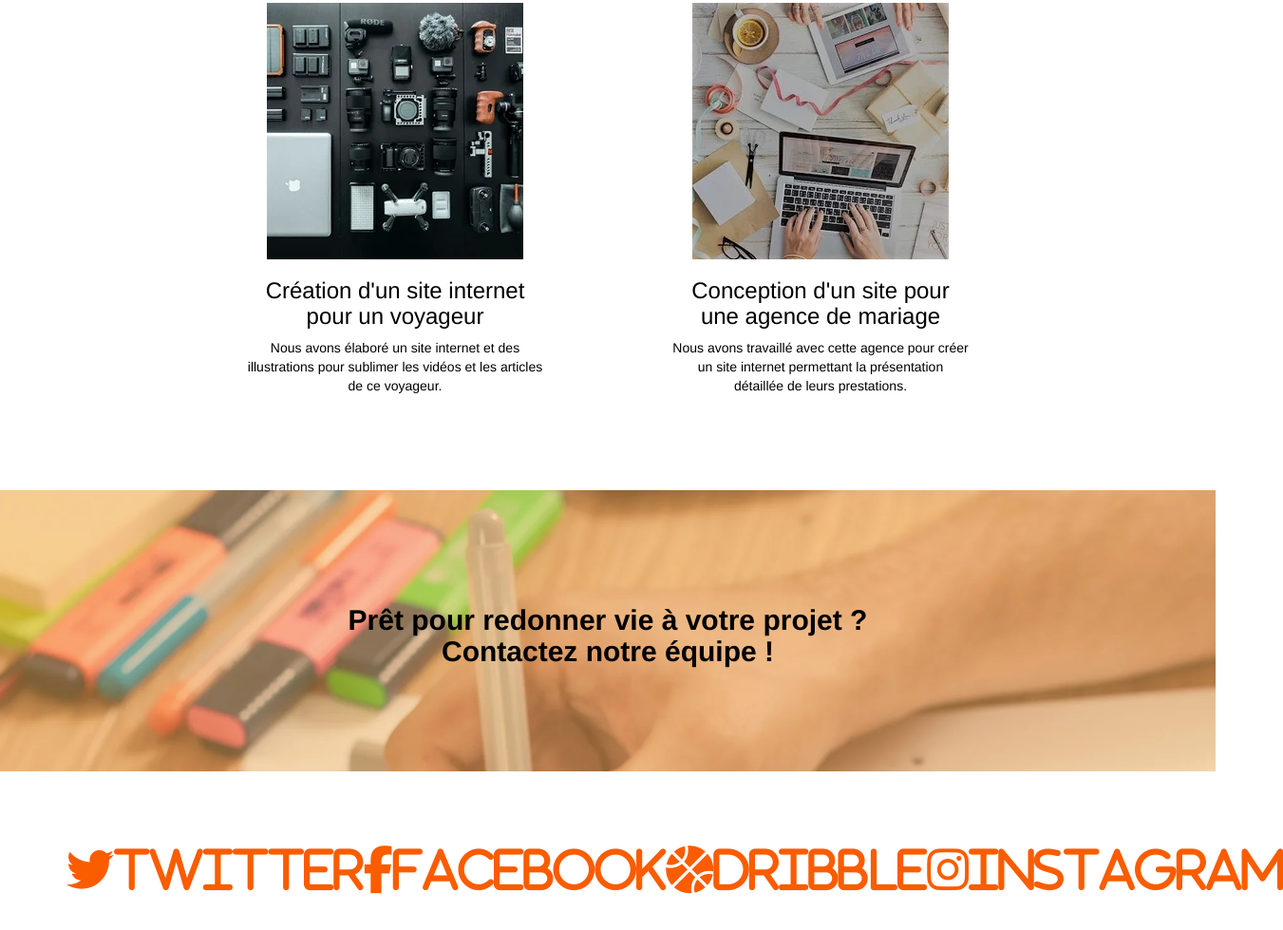
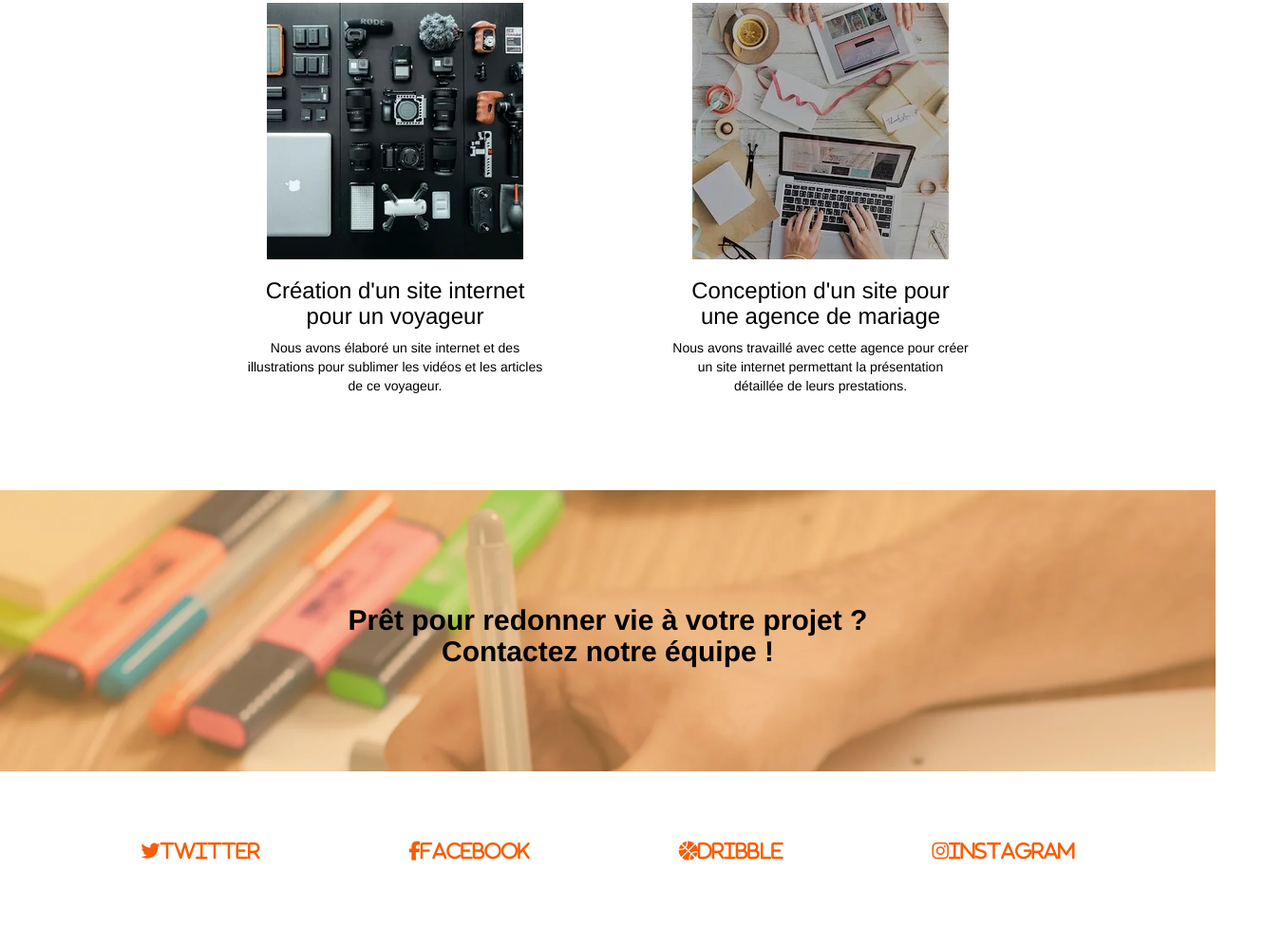
Before and after one commit to Kkreg27/GregoryJonvaux_4_20042021, a plain HTML site: page index.html in a window 1280 px wide. Shown: the part 2648-3627 px from the top of the page at 95% size, 1351 px wide, since content can reach past the window. Drawn offline with Linux system fonts and the light colour scheme.

Commit message:
defer et footer size

```diff
--- a/index.html
+++ b/index.html
@@ -17,7 +17,7 @@
 	<link rel="stylesheet" type="text/css" href="./css/et-line.css">
 
 
-	<script src="https://kit.fontawesome.com/6b32149860.js" crossorigin="anonymous"></script>
+	<script defer src="https://kit.fontawesome.com/6b32149860.js" crossorigin="anonymous"></script>
 	<script defer src="./js/jquery-2.1.0.js"></script>
 	<script defer src="./js/bootstrap.js"></script>
 	<script defer src="./js/blocs.js"></script>
--- a/style.css
+++ b/style.css
@@ -258,7 +258,7 @@ a {
   padding: 70px;
 }
 .block-footer .block-footer__element-logos a {
-  font-size: 50px;
+  font-size: 20px;
   color: #fa5c00;
   outline: 0;
 }
@@ -346,6 +346,7 @@ a {
   font-size: 20px;
   font-weight: lighter;
 }
+
 @media all and (max-width: 660px) {
   .block-header > .nav-btn {
     display: inline-block;
```
